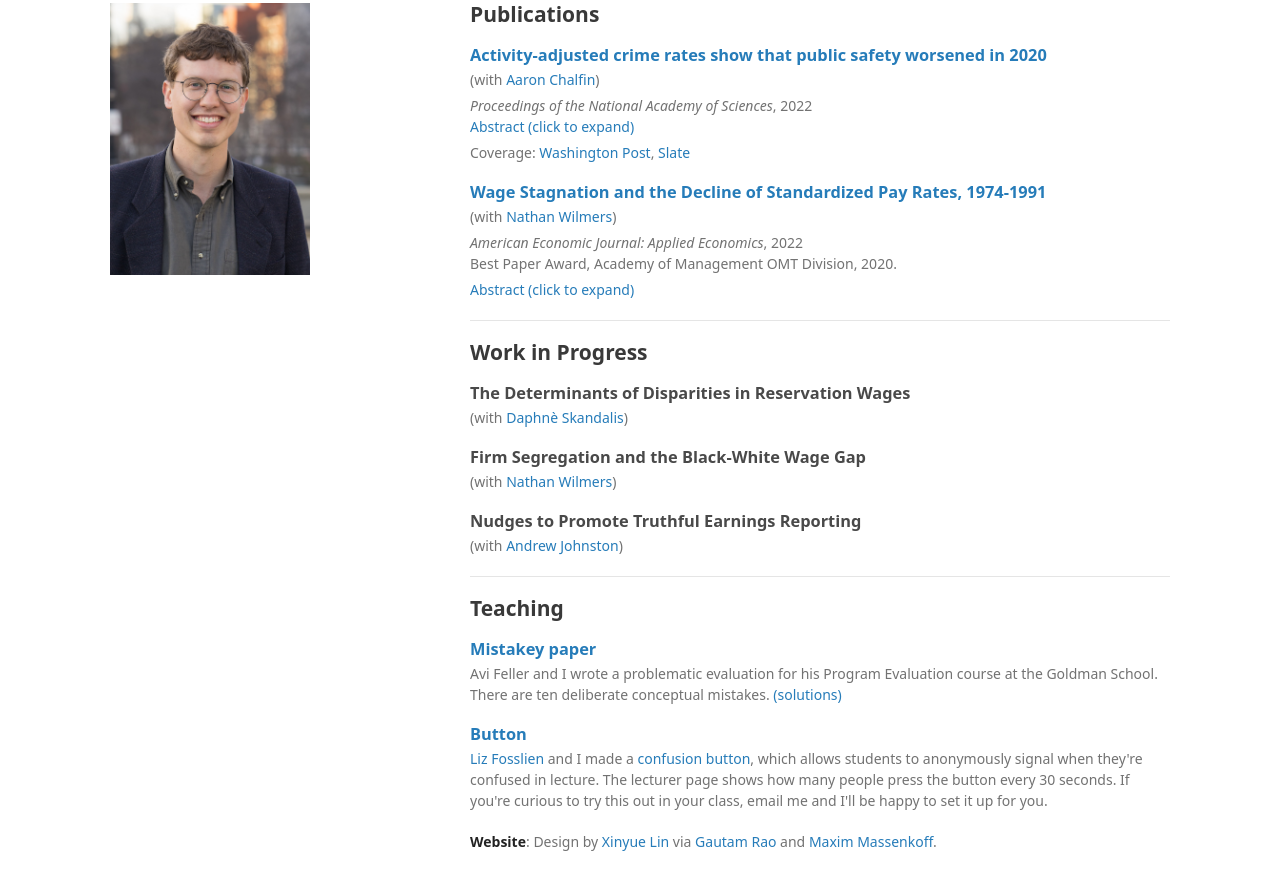
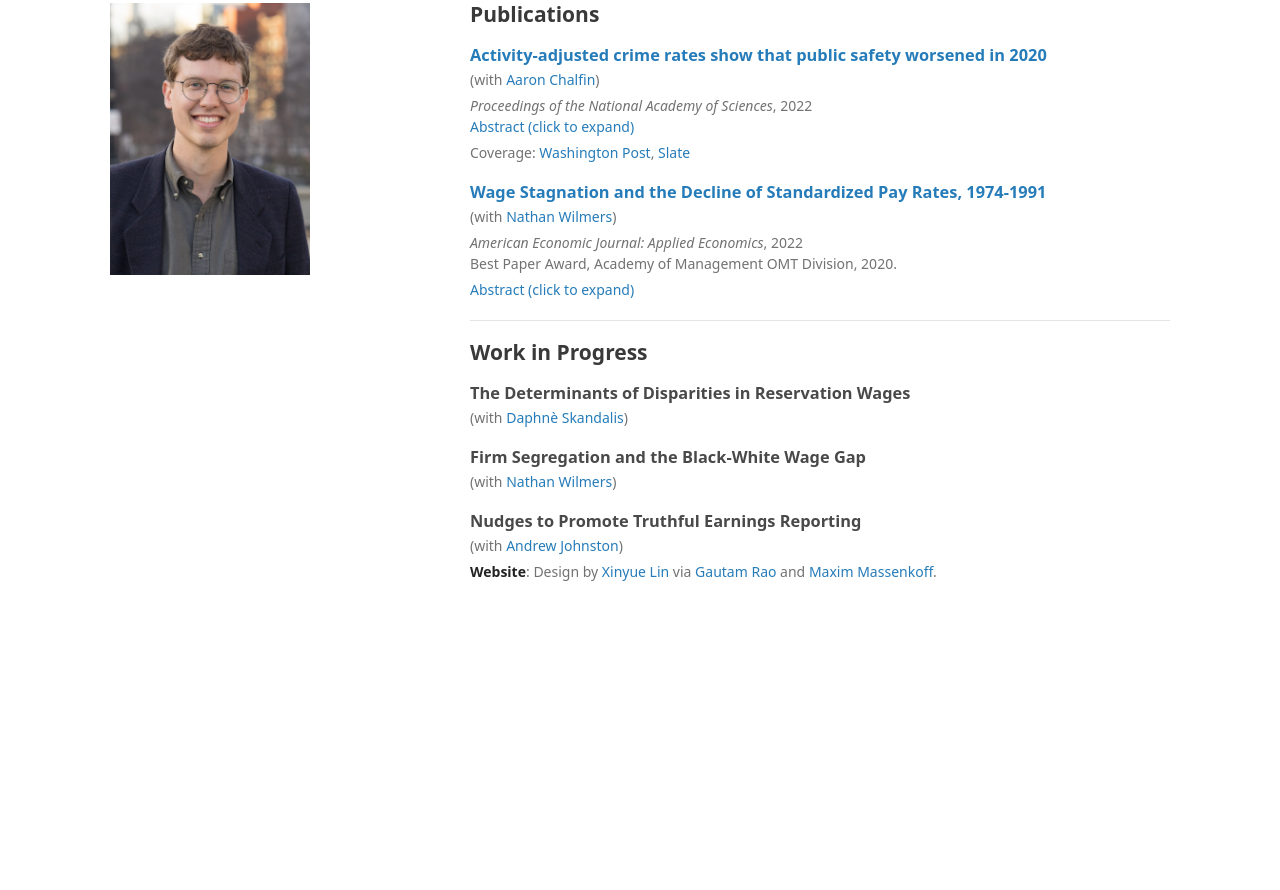
Before and after one commit to nwilmers/homepage, a plain HTML site: page index.html in a window 1280 px wide. Shown: the part 284-1174 px from the top of the page. After the commit the page ends 936 px from the top, so only its background shows below. Drawn offline with Linux system fonts and the light colour scheme; a script that the page names is missing.

Commit message:
Update index.html

```diff
--- a/index.html
+++ b/index.html
@@ -83,17 +83,6 @@ Using new establishment-by-occupation microdata, we show that the use of discret
 
 
 
-<hr>
-<h2 id="teaching">Teaching</h2>
-
-<h3 style="margin:20px 0 5px;"><a href="Mistakey_paper.pdf" target="blank">Mistakey paper</a></h3>
-
-<p> Avi Feller and I wrote a problematic evaluation for his Program Evaluation course at the Goldman School. There are ten deliberate conceptual mistakes. <a href="Mistakey_paper_sols.pdf" target="blank">(solutions)</a> </p>
-
-<h3 style="margin:20px 0 5px;"><a href="teaching/button.html" target="blank">Button</a></h3>
-
-<p><a href="https://www.fosslien.com/" target="_blank">Liz Fosslien</a> and I made a <a href="teaching/button.html" target="_blank">confusion button</a>, which allows students to anonymously signal when they're confused in lecture. The lecturer page shows how many people press the button every 30 seconds. If you're curious to try this out in your class, email me and I'll be happy to set it up for you. </p>
-
 <p><strong>Website</strong>: Design by <a href="https://xinyue-lin.com/">Xinyue Lin</a> via <a href="https://gautam-rao.com/">Gautam Rao</a> and <a href="https://maximmassenkoff.com/">Maxim Massenkoff</a>.</p>
 
 </section>
```
